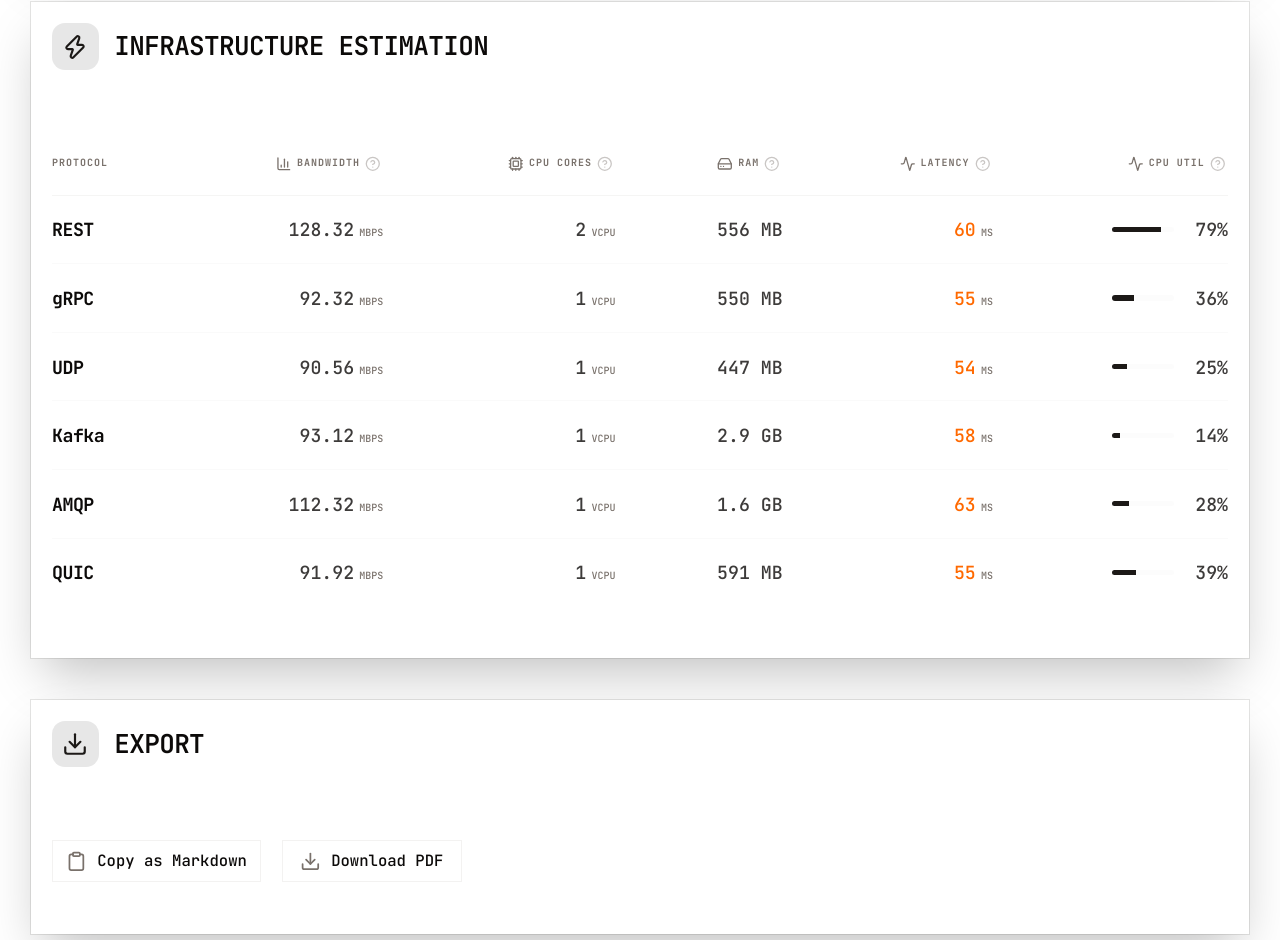
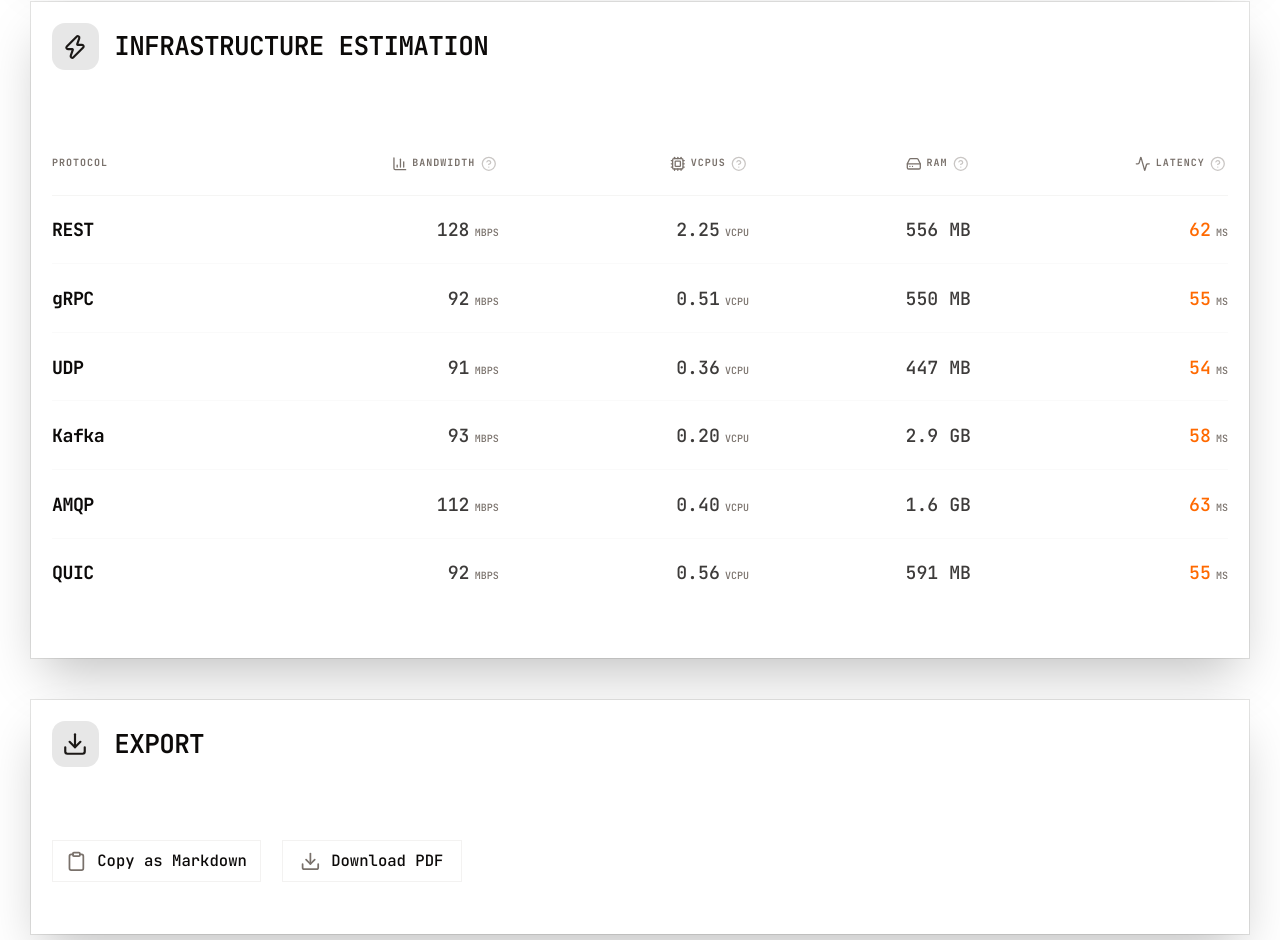
Before and after one commit to njxqlus/apos, a Next.js app in the folder next/: page / in a window 1280 px wide. Shown: the part 1052-1992 px from the top of the page. Built offline with nearby package versions, Linux system fonts and the light colour scheme.

Commit message:
refactor: remove CPU utilization metric and update core calculation to use fractional provisioning with non-linear latency penalties

```diff
--- a/next/app/page.tsx
+++ b/next/app/page.tsx
@@ -45,7 +45,7 @@ import {
   ArchitectureTier,
 } from "@/lib/calc";
 
-type MetricKey = "bandwidth" | "cpuCores" | "ram" | "latency" | "utilization";
+type MetricKey = "bandwidth" | "cpuCores" | "ram" | "latency";
 
 function MetricHelp({ metric }: { metric: MetricKey }) {
   const { t } = useTranslation();
@@ -232,16 +232,15 @@ export default function Home() {
   }, [rps, payloadSize, framework]);
 
   const copyAsMarkdown = () => {
-    const header = `| ${t("protocol")} | ${t("bandwidth")} (Mbps) | ${t("cpu_cores")} (vCPU) | ${t("ram")} | ${t("latency")} (ms) | ${t("cpu_util")} (%) |\n`;
-    const separator = "| :--- | ---: | ---: | ---: | ---: | ---: |\n";
+    const header = `| ${t("protocol")} | ${t("bandwidth")} (Mbps) | ${t("cpu_cores")} (vCPU) | ${t("ram")} | ${t("latency")} (ms) |\n`;
+    const separator = "| :--- | ---: | ---: | ---: | ---: |\n";
     const body = results
       .map((res) => {
         const ram =
           res.metrics.ramMb < 1024
             ? `${res.metrics.ramMb} MB`
             : `${(res.metrics.ramMb / 1024).toFixed(1)} GB`;
-        const util = (res.metrics.utilization * 100).toFixed(0) + "%";
-        return `| ${t(res.protocol)} | ${res.metrics.bandwidthMbps.toLocaleString()} | ${res.metrics.cpuCores} | ${ram} | ${res.metrics.latencyMs} | ${util} |`;
+        return `| ${t(res.protocol)} | ${res.metrics.bandwidthMbps.toLocaleString()} | ${res.metrics.cpuCores.toFixed(2)} | ${ram} | ${res.metrics.latencyMs} |`;
       })
       .join("\n");
 
@@ -356,15 +355,13 @@ export default function Home() {
               res.metrics.ramMb < 1024
                 ? `${res.metrics.ramMb} MB`
                 : `${(res.metrics.ramMb / 1024).toFixed(1)} GB`;
-            const util = (res.metrics.utilization * 100).toFixed(0) + "%";
 
             return [
               t(res.protocol),
               res.metrics.bandwidthMbps.toLocaleString(),
-              res.metrics.cpuCores.toString(),
+              res.metrics.cpuCores.toFixed(2),
               ram,
               res.metrics.latencyMs.toString(),
-              util,
             ];
           });
 
@@ -377,7 +374,6 @@ export default function Home() {
                 `${t("cpu_cores")} (vCPU)`,
                 t("ram"),
                 `${t("latency")} (ms)`,
-                `${t("cpu_util")} (%)`,
               ],
             ],
             body: tableData,
@@ -708,15 +704,6 @@ export default function Home() {
                       </span>
                     </div>
                   </th>
-                  <th className="whitespace-nowrap px-4 pb-4 pt-2 text-[10px] font-bold uppercase tracking-widest text-muted-foreground text-right first:pl-0 last:pr-0">
-                    <div className="flex items-center justify-end gap-1">
-                      <Activity className="w-3 h-3" />
-                      <span className="flex items-center gap-0.5">
-                        {t("cpu_util")}
-                        <MetricHelp metric="utilization" />
-                      </span>
-                    </div>
-                  </th>
                 </tr>
               </thead>
               <tbody className="divide-y divide-border/20">
@@ -735,7 +722,7 @@ export default function Home() {
                       </span>
                     </td>
                     <td className="px-4 py-4 text-sm font-medium text-right tabular-nums text-foreground/80 first:pl-0 last:pr-0">
-                      {res.metrics.cpuCores}
+                      {res.metrics.cpuCores.toFixed(2)}
                       <span className="ml-1 text-[10px] text-muted-foreground uppercase">
                         vCPU
                       </span>
@@ -758,24 +745,6 @@ export default function Home() {
                       <span className="ml-1 text-[10px] text-muted-foreground uppercase">
                         ms
                       </span>
-                    </td>
-                    <td className="px-4 py-4 text-sm font-medium text-right tabular-nums text-foreground/80 first:pl-0 last:pr-0">
-                      <div className="flex items-center justify-end gap-2">
-                        <div className="w-12 h-1 bg-muted/30 rounded-full overflow-hidden hidden sm:block">
-                          <div
-                            className="h-full bg-primary transition-all"
-                            style={{
-                              width: `${res.metrics.utilization * 100}%`,
-                            }}
-                          />
-                        </div>
-                        <span>
-                          {(res.metrics.utilization * 100)
-                            .toFixed(0)
-                            .padStart(3, "\u00A0")}
-                          %
-                        </span>
-                      </div>
                     </td>
                   </tr>
                 ))}
--- a/next/lib/calc.ts
+++ b/next/lib/calc.ts
@@ -28,7 +28,7 @@ export const PROTOCOL_CONFIGS: Record<Protocol, ProtocolConfig> = {
     maxRpsPerCore: 8000,
     processingLatencyMs: 5,
     cpuPayloadPenalty: 0.95,
-    memoryBandwidthGbps: 1.0,
+    memoryBandwidthGbps: 2.0,
     baseRamMb: 128,
     memoryFactor: 1.1,
     isStateful: false,
@@ -106,6 +106,8 @@ export const FRAMEWORK_CONFIGS: Record<ArchitectureTier, FrameworkConfig> = {
   },
 };
 
+const TARGET_UTILIZATION = 0.7;
+
 export function calculateMetrics(
   protocol: Protocol,
   frameworkType: ArchitectureTier,
@@ -132,7 +134,7 @@ export function calculateMetrics(
 
   // 3. CPU (Cores) - Memory Bandwidth Limited Model
   const segments = Math.ceil(payloadBytes / 1440);
-  const reassemblyTax = segments > 1 ? 1 + segments * 0.12 : 1;
+  const reassemblyTax = segments > 1 ? Math.min(1 + segments * 0.12, 3.0) : 1;
 
   const frameworkEfficiency = config.isStateful
     ? Math.max(0.85, framework.cpuEfficiencyMultiplier)
@@ -156,16 +158,23 @@ export function calculateMetrics(
     maxRps = Math.min(maxRps, memBoundRps);
   }
 
-  const cpuCores = Math.ceil(rps / Math.max(maxRps, 10));
-  const utilization = rps / (cpuCores * maxRps);
+  // Calculate Fractional Cores for Provisioning (UI)
+  const idealCores = rps / Math.max(maxRps, 10);
+  const cpuCores = Number((idealCores / TARGET_UTILIZATION).toFixed(2));
+
+  // Calculate Physical Utilization to drive non-linear latency penalties
+  // This represents the load on the nearest integer number of physical cores
+  const physicalCores = Math.ceil(idealCores);
+  const actualUtilization = idealCores / Math.max(physicalCores, 1);
 
   // 4. Latency (ms)
   const frameworkLat = framework.latencyPenaltyMs;
   let latencyMs =
     networkRttMs + config.processingLatencyMs + frameworkLat + tlsLatency;
 
-  if (utilization > 0.7) {
-    latencyMs += Math.pow(utilization - 0.7, 2) * 200;
+  // Non-linear latency penalty based on actual physical core utilization
+  if (actualUtilization > 0.7) {
+    latencyMs += Math.pow(actualUtilization - 0.7, 2) * 500;
   }
 
   // 5. RAM (MB) - Advanced Heap Expansion Model
@@ -213,11 +222,10 @@ export function calculateMetrics(
   }
 
   return {
-    bandwidthMbps: Number(bandwidthMbps.toFixed(2)),
+    bandwidthMbps: Math.round(bandwidthMbps),
     cpuCores,
     ramMb: Math.ceil(ramMb),
     latencyMs: Math.round(latencyMs),
-    utilization: Number(utilization.toFixed(2)),
     isReliable,
     warning,
   };
--- a/next/lib/i18n.ts
+++ b/next/lib/i18n.ts
@@ -23,10 +23,9 @@ const resources = {
       AMQP: "AMQP",
       QUIC: "QUIC",
       bandwidth: "Bandwidth",
-      cpu_cores: "CPU Cores",
+      cpu_cores: "vCPUs",
       ram: "RAM",
       latency: "Latency",
-      cpu_util: "CPU Util",
       Native_Performance: "Native / Compiled",
       Managed_Runtime: "Managed / JIT",
       Enterprise_Abstraction: "Enterprise / Abstracted",
@@ -66,7 +65,7 @@ const resources = {
         included_title: "What is included in the model:",
         included_items: [
           "Network bandwidth based on payload + protocol overhead + TLS framing",
-          "CPU cores based on protocol efficiency, framework tier, and payload size penalty",
+          "vCPUs (fractional) based on a 70% production-safe utilization target",
           "RAM based on concurrency (Little's Law) + per-request buffers + framework baseline",
           "Latency based on RTT + TLS handshake + protocol processing + framework overhead",
           "Utilization-based latency growth at high load",
@@ -82,7 +81,7 @@ const resources = {
           "Burst traffic and autoscaling behavior",
         ],
         accuracy:
-          "<0>Accuracy:</0> estimates are within ±15–20% for typical workloads (1KB–10KB payload, up to 100k RPS). Accuracy degrades at extreme combinations of high RPS and large payloads (100k RPS × 100KB+) where memory bandwidth becomes the bottleneck and the model may overestimate CPU requirements.",
+          "<0>Accuracy:</0> Estimates are within ±15–20% for typical workloads. At extreme combinations of high RPS and large payloads (100KB+), the model correctly accounts for <1>Physical Memory Bandwidth</1> as the primary bottleneck, where protocol-specific parsing differences converge as the memory bus saturates.",
         use_case:
           "<0>Use this tool for:</0> initial capacity planning, architecture trade-off comparisons, and protocol selection. Do not use as a substitute for load testing.",
       },
@@ -95,7 +94,7 @@ const resources = {
         cpuCores: {
           title: "CPU Cores",
           description:
-            "The estimated number of virtual CPU cores (vCPUs) required to process the workload. This takes into account protocol-specific parsing efficiency and a penalty for larger payloads that require more processing time per byte.",
+            "The estimated number of fractional virtual CPU cores (vCPUs) required to process the workload while maintaining a healthy 70% utilization target (standard production headroom). This accounts for protocol parsing efficiency and payload complexity.",
         },
         ram: {
           title: "Memory Allocation",
@@ -106,11 +105,6 @@ const resources = {
           title: "Network Latency",
           description:
             "The projected end-to-end response time. This includes network round-trip time (RTT, 30 ms), protocol internal processing latency, and additional queuing delays that occur when CPU utilization exceeds 70%.",
-        },
-        utilization: {
-          title: "CPU Utilization",
-          description:
-            "The average processor load across all allocated cores. Maintaining utilization below 70-80% is recommended to prevent 'tail latency' spikes where queuing delays cause unpredictable slow responses.",
         },
       },
       footer: {
@@ -141,10 +135,9 @@ const resources = {
       AMQP: "AMQP",
       QUIC: "QUIC",
       bandwidth: "Ancho de Banda",
-      cpu_cores: "Núcleos de CPU",
+      cpu_cores: "vCPUs",
       ram: "RAM",
       latency: "Latencia",
-      cpu_util: "Uso de CPU",
       Native_Performance: "Nativo / Compilado",
       Managed_Runtime: "Gestionado / JIT",
       Enterprise_Abstraction: "Empresarial / Abstraído",
@@ -184,7 +177,7 @@ const resources = {
         included_title: "Lo que se incluye en el modelo:",
         included_items: [
           "Ancho de banda de red basado en carga útil + sobrecarga de protocolo + tramas TLS",
-          "Núcleos de CPU basados en la eficiencia del protocolo, el nivel del entorno y la penalización por tamaño de carga",
+          "vCPUs (fraccionarios) basados en un objetivo de utilización del 70% (producción segura)",
           "RAM basada en la concurrencia (Ley de Little) + búferes por solicitud + base del entorno",
           "Latencia basada en RTT + saludo TLS + procesamiento de protocolo + sobrecarga del entorno",
           "Crecimiento de latencia basado en el uso con cargas altas",
@@ -200,7 +193,7 @@ const resources = {
           "Tráfico en ráfagas y comportamiento de autoescalado",
         ],
         accuracy:
-          "<0>Precisión:</0> las estimaciones están dentro de un ±15–20% para cargas de trabajo típicas (carga de 1KB–10KB, hasta 100k RPS). La precisión se degrada en combinaciones extremas de alto RPS y cargas grandes (100k RPS × 100KB+) donde el ancho de banda de la memoria se convierte en el cuello de botella y el modelo puede sobreestimar los requisitos de CPU.",
+          "<0>Precisión:</0> Las estimaciones están dentro de un ±15-20% para cargas típicas. En casos extremos de alto RPS y cargas grandes (100KB+), el modelo considera correctamente el <1>ancho de banda de memoria física</1> como el cuello de botella principal, donde las diferencias de protocolo convergen al saturarse el bus de memoria.",
         use_case:
           "<1>Use esta herramienta para:</1> planificación inicial de capacidad, comparaciones de arquitectura y selección de protocolo. No utilizar como sustituto de las pruebas de carga.",
       },
@@ -213,7 +206,7 @@ const resources = {
         cpuCores: {
           title: "Núcleos de CPU",
           description:
-            "El número estimado de núcleos de CPU virtuales (vCPUs) requeridos para procesar la carga de trabajo. Esto tiene en cuenta la eficiencia de procesamiento específica del protocolo y una penalización para cargas más grandes que requieren más tiempo de procesamiento por byte.",
+            "El número estimado de núcleos vCPU fraccionarios necesarios para procesar la carga manteniendo un objetivo saludable del 70% de utilización (margen de seguridad estándar). Considera la eficiencia del protocolo y la complejidad de la carga.",
         },
         ram: {
           title: "Asignación de Memoria",
@@ -224,11 +217,6 @@ const resources = {
           title: "Latencia de Red",
           description:
             "El tiempo de respuesta proyectado de extremo a extremo. Esto incluye el tiempo de ida y vuelta de la red (RTT, 30 ms), la latencia de procesamiento interno del protocolo y los retrasos de cola adicionales que ocurren cuando el uso de la CPU supera el 70%.",
-        },
-        utilization: {
-          title: "Uso de CPU",
-          description:
-            "La carga promedio del procesador en todos los núcleos asignados. Se recomienda mantener el uso por debajo del 70-80% para evitar picos de 'latencia de cola' donde los retrasos de cola causan respuestas lentas impredecibles.",
         },
       },
       footer: {
@@ -259,10 +247,9 @@ const resources = {
       AMQP: "AMQP",
       QUIC: "QUIC",
       bandwidth: "Пропускная способность",
-      cpu_cores: "Ядра CPU",
+      cpu_cores: "vCPUs",
       ram: "ОЗУ",
       latency: "Задержка",
-      cpu_util: "Загрузка CPU",
       Native_Performance: "Native / Компилируемый",
       Managed_Runtime: "Managed / JIT",
       Enterprise_Abstraction: "Enterprise / Абстрагированный",
@@ -302,7 +289,7 @@ const resources = {
         included_title: "Что включено в модель:",
         included_items: [
           "Пропускная способность сети на основе полезной нагрузки + накладных расходов протокола + фрейминга TLS",
-          "Ядра CPU на основе эффективности протокола, уровня среды исполнения и штрафа за размер полезной нагрузки",
+          "vCPUs (дробные) на основе целевого показателя нагрузки 70% (безопасное производство)",
           "ОЗУ на основе конкурентности (закон Литтла) + буферы на каждый запрос + база среды исполнения",
           "Задержка на основе RTT + TLS handshake + обработка протокола + накладные расходы среды",
           "Рост задержки в зависимости от утилизации при высокой нагрузке",
@@ -318,7 +305,7 @@ const resources = {
           "Всплески трафика и поведение автомасштабирования",
         ],
         accuracy:
-          "<0>Точность:</0> оценки находятся в пределах ±15–20% для типичных нагрузок (полезная нагрузка 1КБ–10КБ, до 100k RPS). Точность снижается при экстремальных сочетаниях высокого RPS и больших нагрузок (100k RPS × 100КБ+), где пропускная способность памяти становится узким местом, и модель может завышать требования к CPU.",
+          "<0>Точность:</0> Оценки находятся в пределах ±15–20% для типичных нагрузок. При экстремальных сочетаниях высокого RPS и больших полезных нагрузок (100 КБ+), модель корректно учитывает <1>пропускную способность физической памяти</1> как основной фактор ограничения, где различия в протоколах нивелируются при насыщении шины памяти.",
         use_case:
           "<1>Используйте этот инструмент для:</1> первоначального планирования мощностей, сравнения архитектурных компромиссов и выбора протокола. Не используйте как замену нагрузочному тестированию.",
       },
@@ -331,7 +318,7 @@ const resources = {
         cpuCores: {
           title: "Ядра CPU",
           description:
-            "Оценочное количество виртуальных ядер CPU (vCPU), необходимых для обработки рабочей нагрузки. Учитывает эффективность парсинга протокола и штраф за большие нагрузки, требующие больше времени обработки на байт.",
+            "Оценочное количество дробных виртуальных ядер CPU (vCPU), необходимых для обработки нагрузки при поддержании целевой утилизации 70% (стандартный запас прочности). Учитывает эффективность парсинга протокола и сложность полезной нагрузки.",
         },
         ram: {
           title: "Распределение памяти",
@@ -342,11 +329,6 @@ const resources = {
           title: "Сетевая задержка",
           description:
             "Прогнозируемое конечное время ответа. Включает время кругового обхода сети (RTT, 30 мс), внутреннюю задержку обработки протокола и дополнительные задержки в очередях, возникающие при превышении загрузки CPU более 70%.",
-        },
-        utilization: {
-          title: "Загрузка CPU",
-          description:
-            "Средняя нагрузка процессора на все выделенные ядра. Рекомендуется поддерживать загрузку ниже 70-80% для предотвращения всплесков 'хвостовой задержки', когда задержки в очередях вызывают непредсказуемо медленные ответы.",
         },
       },
       footer: {
```
